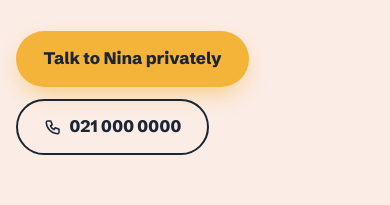
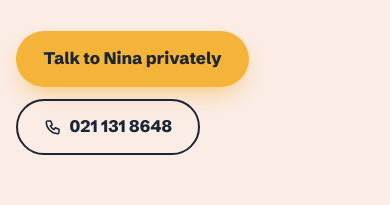
Before and after one commit to kiri10-marketing/pitches, a Next.js app in the folder project-nina/: page / in a window 390 px wide. Shown: the part 5180-5385 px from the top of the page. Built offline with nearby package versions, Linux system fonts and the light colour scheme.

Commit message:
Project Nina: add Nina's mobile number
Co-Authored-By: Claude Opus 5.5 <noreply@anthropic.com>
Claude-Session: https://claude.ai/code/session_01B7L5oTPvSn3tSBh9gCxGzo

```diff
--- a/project-nina/src/content/copy.ts
+++ b/project-nina/src/content/copy.ts
@@ -3,9 +3,9 @@
 
 export const contact = {
   name: "Nina",
-  // PLACEHOLDER: Nina's real mobile and email
-  phoneDisplay: "021 000 0000",
-  phoneHref: "+64210000000",
+  // PLACEHOLDER: Nina's real email (mobile confirmed by Kiri)
+  phoneDisplay: "021 131 8648",
+  phoneHref: "+64211318648",
   email: "hello@project-nina.co.nz",
   area: "Christchurch & Canterbury",
 };
```
